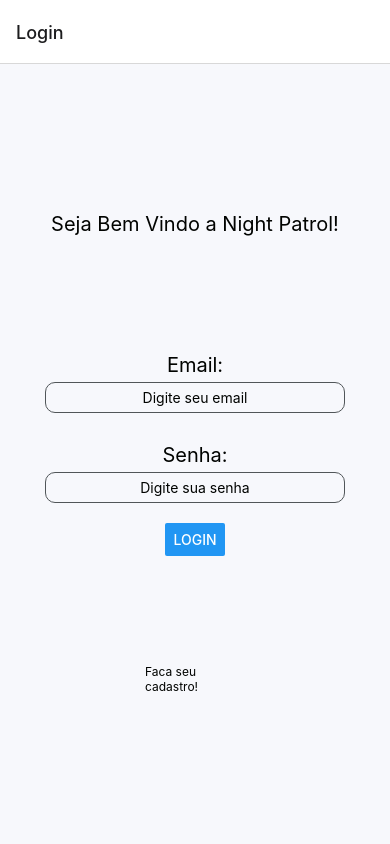
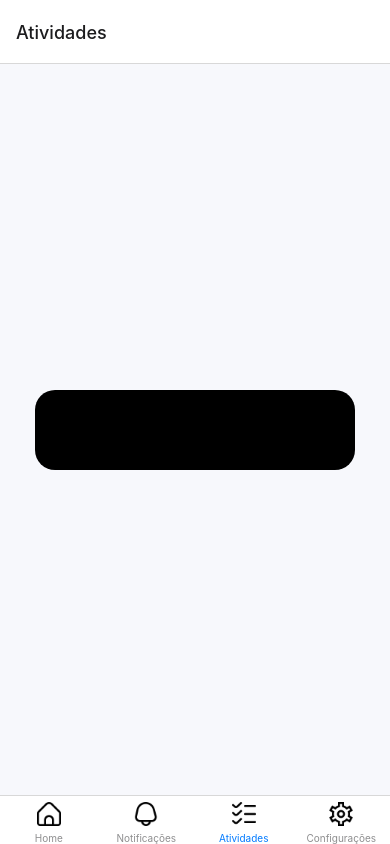
Before and after one commit to felipeFransa/night-patrol, a React Native app: screen /Atividades in a window 390 px wide. Built offline with nearby package versions, Linux system fonts and the light colour scheme.

Commit message:
version.1.6.9

```diff
--- a/App.tsx
+++ b/App.tsx
@@ -1,31 +1,24 @@
-import { NavigationContainer } from '@react-navigation/native';
 import 'react-native-gesture-handler';
 import { useState } from 'react';
 import { ThemeProvider } from 'styled-components/native';
 import { ThemeBTN, TextBTN } from './styleGlobal'
 
-import MainStack from './src/routes/stack.routes';
-import StackAuth from './src/routes/Auth.routes';
+import Router from './src/routes/Routes';
 
 import  light from './src/theme/light';
 import dark from './src/theme/dark';
 
 const app = () => {
   const [theme, setTheme] = useState(light);
-  const [auth, setAuth] = useState(false)
 
   const hanldeTheme = () => {
     const newTheme = theme === light ? dark : light;
     setTheme(newTheme);
   }
-
   return (
-    <NavigationContainer>
       <ThemeProvider theme={theme}>
-        {auth ? <MainStack/> : <StackAuth/>}
+        <Router/>
       </ThemeProvider>
-    </NavigationContainer>
   );
 }
-
 export default app;
--- /dev/null
+++ b/src/routes/Routes.tsx
@@ -0,0 +1,16 @@
+import { useState } from 'react';
+import { NavigationContainer } from '@react-navigation/native';
+
+import MainStack from './stack.routes';
+import StackAuth from './Auth.routes';
+
+const Router = () => {
+  const [auth, setAuth] = useState(true);
+
+  return (
+    <NavigationContainer>
+      {auth ? <MainStack/> : <StackAuth/>}
+    </NavigationContainer>
+  )
+};
+export default Router;
```
